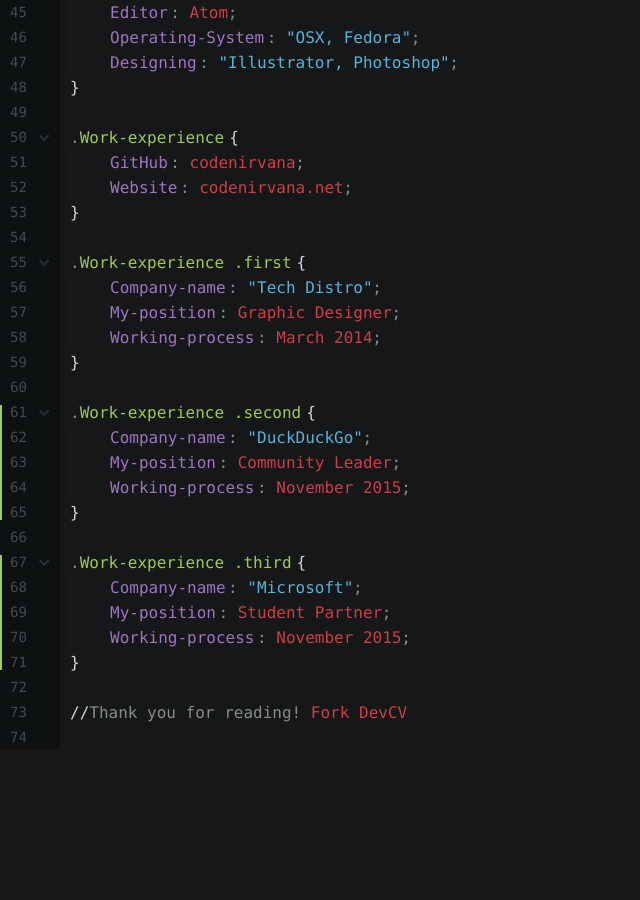
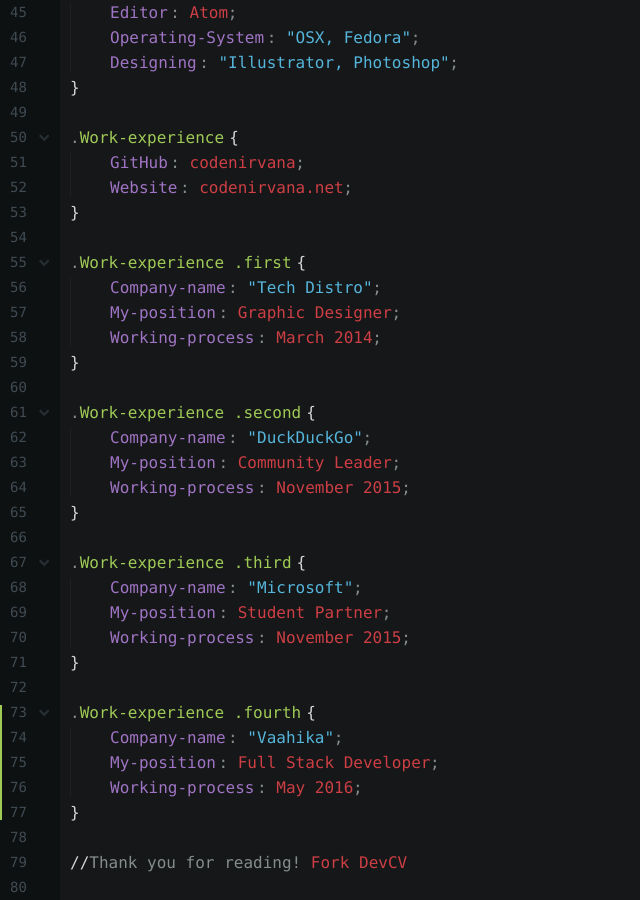
Before and after one commit to codenirvana/codenirvana.github.io, a Jekyll site: the page index.html, which Jekyll copies as it is, in a window 1280 px wide and 900 px high, scrolled down 1100 px. Shown: the whole window, without its empty margins (0-640 px from the left). Built offline with Jekyll 4.4.1, drawn with Linux system fonts in a browser that asks for light colours; before the commit the page ends 1850 px from its top, so only the background shows below that.

Commit message:
new work experience added

```diff
--- a/index.html
+++ b/index.html
@@ -277,7 +277,7 @@
                 </span>
             </span>
         </section>
-        <section class="code gutter-new">
+        <section class="code">
             <h3 class="code-selection">Work-experience .second</h3>
             <span itemprop="memberOf" itemscope itemtype="http://schema.org/Organization" class="code-content">
                 <span class="code-line value-content">
@@ -300,7 +300,7 @@
                 </span>
             </span>
         </section>
-        <section class="code gutter-new">
+        <section class="code">
             <h3 class="code-selection">Work-experience .third</h3>
             <span itemprop="memberOf" itemscope itemtype="http://schema.org/Organization" class="code-content">
                 <span class="code-line value-content">
@@ -323,6 +323,29 @@
                 </span>
             </span>
         </section>
+        <section class="code gutter-new">
+            <h3 class="code-selection">Work-experience .fourth</h3>
+            <span itemprop="memberOf" itemscope itemtype="http://schema.org/Organization" class="code-content">
+                <span class="code-line value-content">
+                    <span class="code-attr">Company-name</span>
+                    <span itemprop="name" class="code-value">Vaahika</span>
+                </span>
+                <span itemscope itemtype="http://schema.org/OrganizationRole">
+                    <span  class="code-line">
+                        <span class="code-attr">My-position</span>
+                        <span itemprop="roleName" class="code-value">
+                            Full Stack Developer
+                        </span>
+                    </span>
+                    <span class="code-line">
+                        <span class="code-attr">Working-process</span>
+                        <span itemprop="startDate" class="code-value">
+                            May 2016
+                        </span>
+                    </span>
+                </span>
+            </span>
+        </section>
         <footer class="code comment-item">
             <span class="comment">Thank you for reading! <a href="https://github.com/codenirvana/devCV" target="-blank">Fork DevCV</a></span>
         </footer>
```
